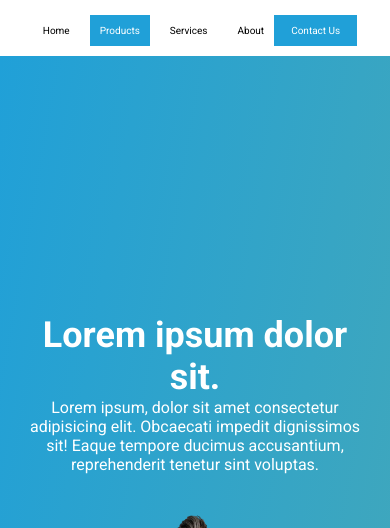
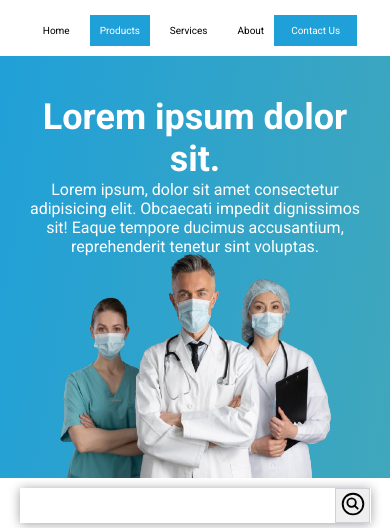
Before and after one commit to MKashanButt/squad-medical-supplies, a Next.js app: page /products in a window 390 px wide. Shown: the part 168-696 px from the top of the page. Built offline with nearby package versions, Linux system fonts and the light colour scheme.

Commit message:
fixed hero responsiveness on mobile

```diff
--- a/src/assets/css/Products.module.css
+++ b/src/assets/css/Products.module.css
@@ -258,9 +258,10 @@
 @media (max-width: 640px) {
     .hero {
         padding: 40px 20px;
-        height: 80vh;
+        height: 50vh;
         flex-direction: column;
         align-items: center;
+        justify-content: flex-start;
     }
 
     .hero .content {
@@ -269,8 +270,8 @@
     }
 
     .hero img {
-        width: 55%;
-        height: 35%;
+        width: 75%;
+        height: 58%;
     }
 
     .hero .content h1 {
```
